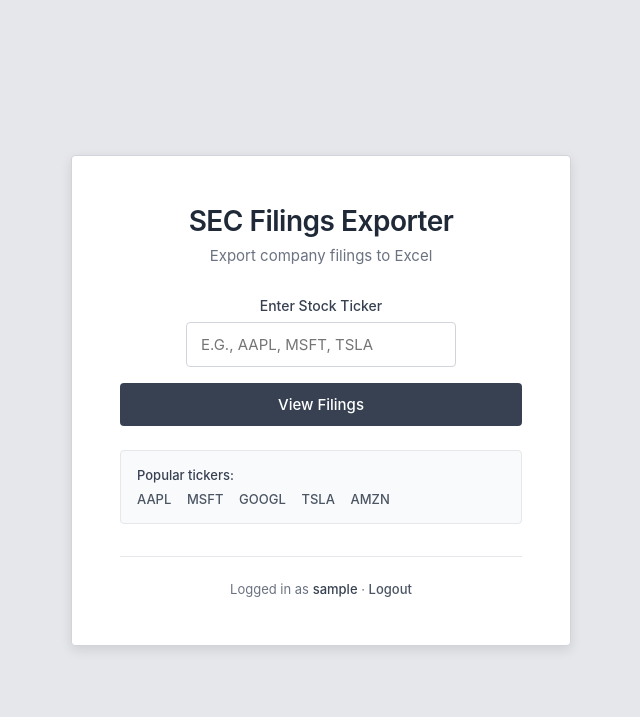
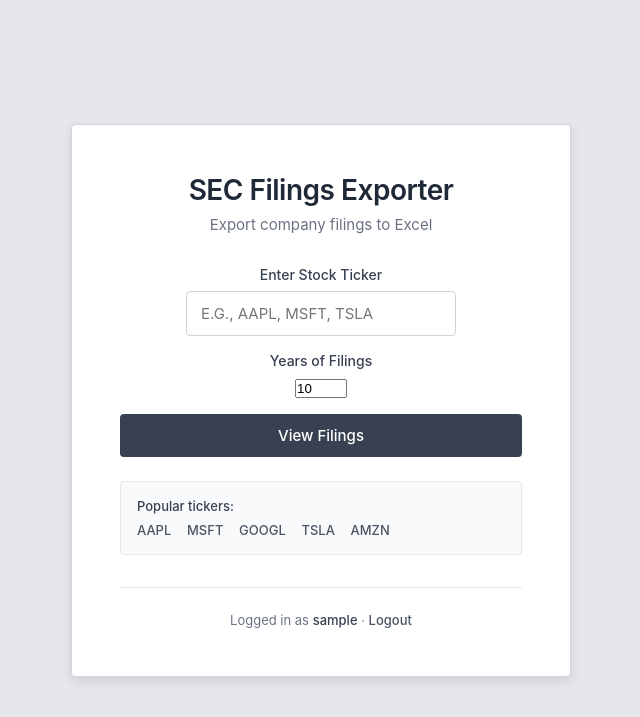
Before and after one commit to VishalMehta06/edgar-export, a Flask app: page / in a window 1280 px wide. Shown: the top 717 px of the page, without its empty margins (319-959 px from the left). Run offline with Flask 3, Linux system fonts and the light colour scheme; the visitor is signed in with stand-in values (Sample User, id 1).

Commit message:
Years Parameter

```diff
--- a/routes.py
+++ b/routes.py
@@ -30,26 +30,31 @@ def get_client():
 		return None
 	return Client(user_agent)
 
-def get_stock(ticker):
-	"""Get or create a Stock instance for the given ticker.
+def get_stock(ticker, years=10):
+	"""Get or create a Stock instance for the given ticker and year window.
 
-	The cache is keyed by ticker only. Because all data comes from the public
-	SEC EDGAR API and no user-specific data is stored in a Stock instance, it
-	is safe to share cached results across different users/sessions.
+	The cache is keyed by (ticker, years). Because all data comes from the
+	public SEC EDGAR API and no user-specific data is stored in a Stock
+	instance, it is safe to share cached results across different
+	users/sessions.
 	"""
 	client = get_client()
 	if not client:
 		return None
 
 	ticker = ticker.upper()
+	cache_key = (ticker, years)
 
-	if ticker not in stock_cache:
-		logger.info("Cache miss for ticker=%s — creating new Stock instance", ticker)
-		stock_cache[ticker] = Stock(ticker=ticker, client=client)
+	if cache_key not in stock_cache:
+		logger.info(
+			"Cache miss for ticker=%s years=%d — creating new Stock instance",
+			ticker, years
+		)
+		stock_cache[cache_key] = Stock(ticker=ticker, client=client, years=years)
 	else:
-		logger.debug("Cache hit for ticker=%s", ticker)
+		logger.debug("Cache hit for ticker=%s years=%d", ticker, years)
 
-	return stock_cache[ticker]
+	return stock_cache[cache_key]
 
 @app.route("/")
 def home():
@@ -81,13 +86,20 @@ def filings(ticker):
 		return redirect(url_for('setup'))
 
 	try:
-		stock = get_stock(ticker)
+		# Read years from query string; clamp to a sane range
+		try:
+			years = int(request.args.get('years', 10))
+			years = max(1, min(years, 30))
+		except (ValueError, TypeError):
+			years = 10
+
+		stock = get_stock(ticker, years=years)
 		if not stock:
 			return redirect(url_for('setup'))
 
 		logger.info(
-			"Rendering filings for ticker=%s: %d filing(s)",
-			ticker, len(stock.filings)
+			"Rendering filings for ticker=%s years=%d: %d filing(s)",
+			ticker, years, len(stock.filings)
 		)
 
 		normalized = Utils.normalize_filings(stock.filings)
@@ -98,6 +110,7 @@ def filings(ticker):
 			filings=normalized,
 			filing_types=filing_types,
 			ticker=stock.ticker,
+			years=years,
 			user_name=session.get('user_name')
 		)
 	except Exception as e:
--- a/templates/home.html
+++ b/templates/home.html
@@ -217,7 +217,7 @@
   <div id="loading-overlay">
     <div class="loader-card">
       <h2>Loading <span id="loader-ticker"></span></h2>
-      <p>Fetching filings from SEC EDGAR…</p>
+      <p>Fetching <span id="loader-years"></span> of filings from SEC EDGAR…</p>
       <div class="progress-track">
         <div id="progress-bar"></div>
       </div>
@@ -242,6 +242,18 @@
           title="Please enter a valid stock ticker (1-5 letters)"
         >
       </div>
+      <div class="form-ticker-input">
+        <label for="years">Years of Filings</label>
+        <input
+          type="number"
+          id="years"
+          name="years"
+          value="10"
+          min="1"
+          max="30"
+          title="Number of years of filings to load (1–30)"
+        >
+      </div>
       <button type="submit">View Filings</button>
     </form>
 
@@ -260,8 +272,10 @@
   </div>
 
   <script>
-    function showLoader(ticker) {
+    function showLoader(ticker, years) {
       document.getElementById('loader-ticker').textContent = ticker;
+      document.getElementById('loader-years').textContent =
+        `${years} year${years == 1 ? '' : 's'}`;
       document.getElementById('loading-overlay').style.display = 'flex';
       startProgress();
     }
@@ -269,21 +283,22 @@
     function startProgress() {
       const bar = document.getElementById('progress-bar');
       let width = 0;
-      // Simulate progress: fast at first, asymptotically approach 90%
+      // Simulate progress: fast at first, asymptotically approach 60%
       const interval = setInterval(() => {
-        const remaining = 90 - width;
+        const remaining = 60 - width;
         width += remaining * 0.04;
-        bar.style.width = Math.min(width, 90) + '%';
-        if (width >= 90) clearInterval(interval);
+        bar.style.width = Math.min(width, 60) + '%';
+        if (width >= 60) clearInterval(interval);
       }, 120);
     }
 
     function handleSubmit(event) {
       event.preventDefault();
       const ticker = document.getElementById('ticker').value.toUpperCase().trim();
+      const years = parseInt(document.getElementById('years').value) || 10;
       if (ticker) {
-        showLoader(ticker);
-        window.location.href = `/filings/${ticker}`;
+        showLoader(ticker, years);
+        window.location.href = `/filings/${ticker}?years=${years}`;
       }
       return false;
     }
```
Also changed, not shown: templates/filings.html (+53 -12 lines).
